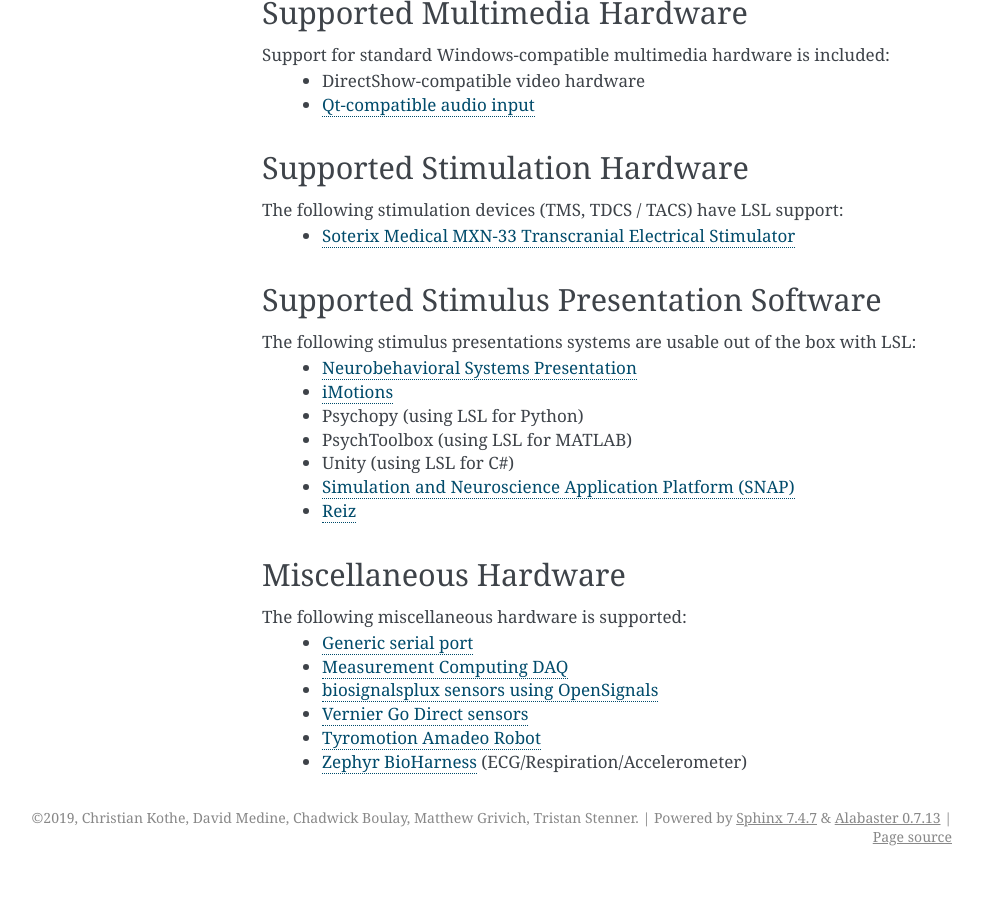
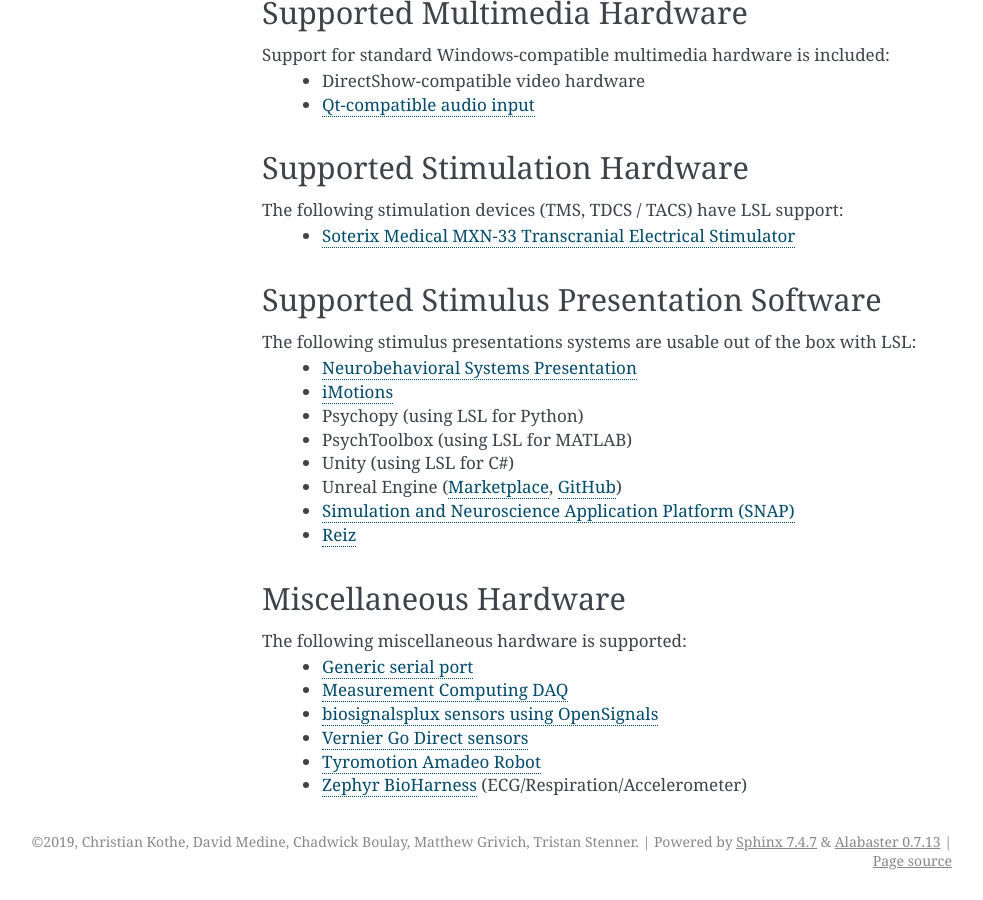
Before and after one commit to sccn/labstreaminglayer, a Sphinx documentation site: the page built from docs/info/supported_devices.rst, in a window 1280 px wide and 900 px high, scrolled down 3113 px. Shown: the whole window, without its empty margins (158-1141 px from the left). Built offline with Sphinx 7.4.7, drawn with Linux system fonts in a browser that asks for light colours; before the commit the page ends 3989 px from its top, so only the background shows below that.

Commit message:
Added Unreal Engine in supported devices

```diff
--- a/docs/info/supported_devices.rst
+++ b/docs/info/supported_devices.rst
@@ -132,6 +132,7 @@
   * Psychopy (using LSL for Python)
   * PsychToolbox (using LSL for MATLAB)
   * Unity (using LSL for C#)
+  * Unreal Engine (`Marketplace <https://www.unrealengine.com/marketplace/en-US/product/labstreaminglayer-plugin>`__, `GitHub <https://github.com/labstreaminglayer/plugin-UE4>`__)
   * `Simulation and Neuroscience Application Platform (SNAP) <https://github.com/sccn/SNAP>`__
   * `Reiz <https://github.com/pyreiz/pyreiz>`__
 
```
